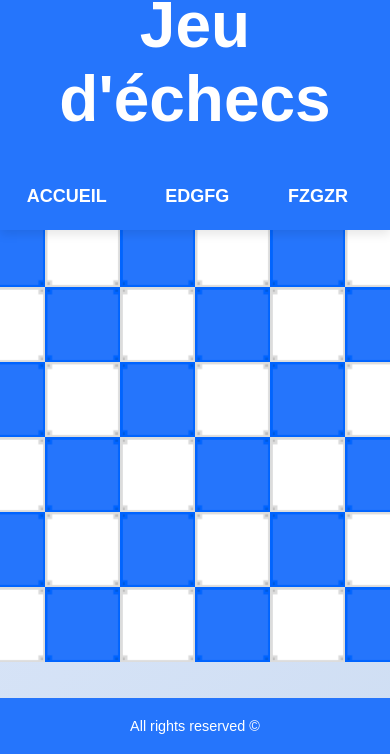
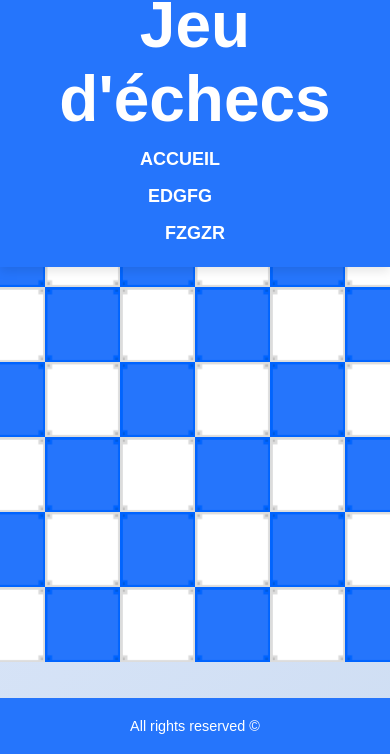
Before and after one commit to FrillyWave/Projet-NSI, a website: page Frontend/html/main.html in a window 390 px wide. Shown: the part 90-844 px from the top of the page. Drawn offline with Linux system fonts and the light colour scheme.

Commit message:
Update style_main.css

```diff
--- a/Frontend/CSS/style_main.css
+++ b/Frontend/CSS/style_main.css
@@ -9,6 +9,29 @@
         opacity: 1;
     }
 }
+
+@media (max-width: 768px) {
+    nav ul {
+        flex-direction: column;
+        align-items: center;
+    }
+
+    #connexion-container {
+        width: 90%;
+    }
+
+    header {
+        position: relative;
+        padding: 10px;
+        font-size: 1.5em;
+    }
+
+    body {
+        height: auto;
+        padding-bottom: 20px;
+    }
+    }
+
 
 /* Reset CSS */
 * {
```
